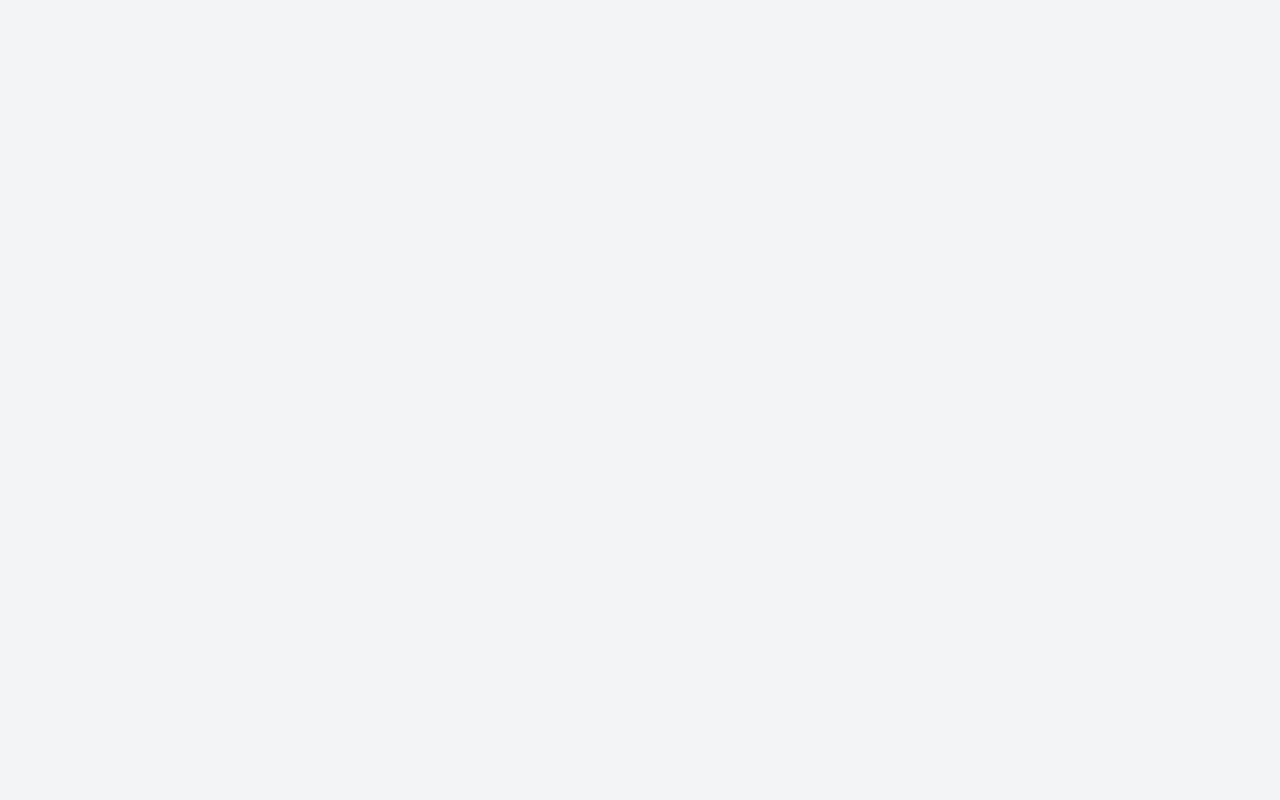
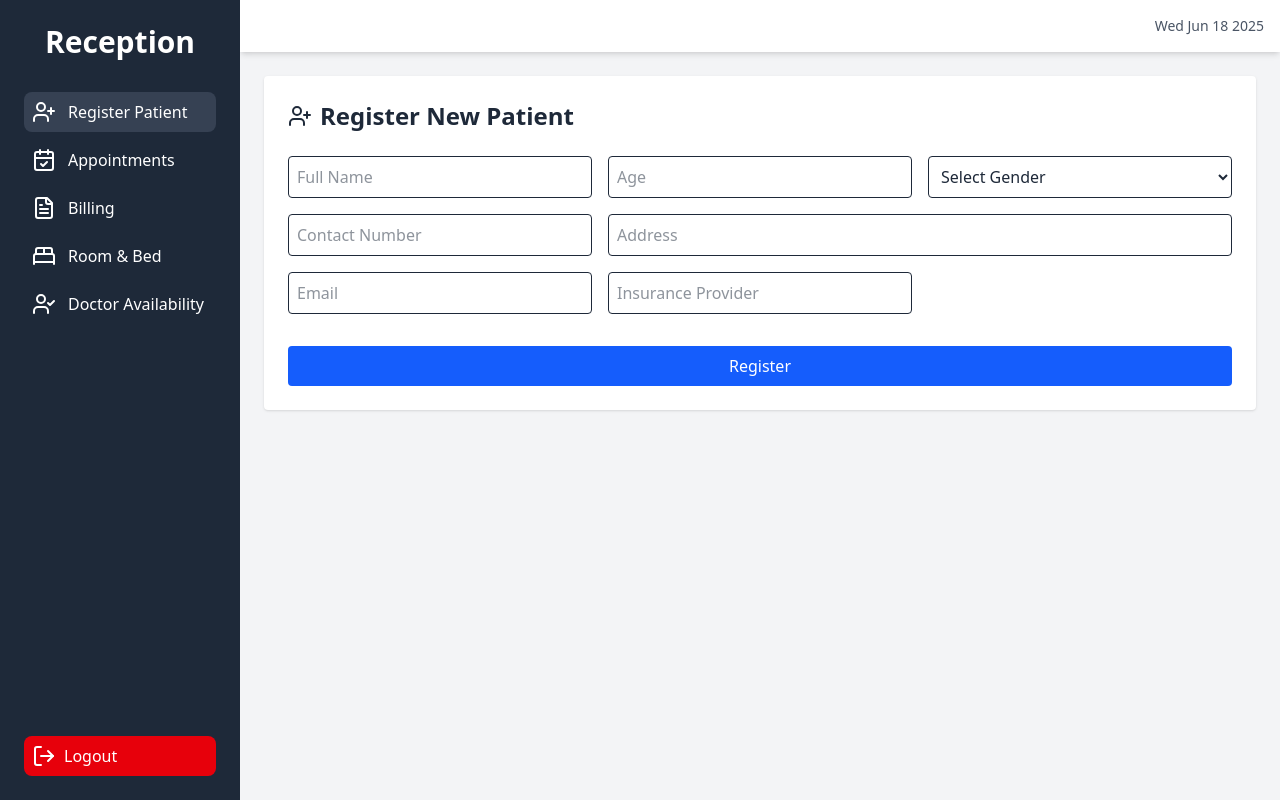
Before and after one commit to akshita123454/SHMS, a React (Vite) app in the folder frontend/: page /reception in a window 1280 px wide. Before the commit this address had no page. Built offline with nearby package versions, Linux system fonts and the light colour scheme.

Commit message:
reception_improved

```diff
--- a/frontend/src/App.jsx
+++ b/frontend/src/App.jsx
@@ -13,11 +13,7 @@ import ProfileCard from "./pages/patient/components/ProfileCard";
 import MyCalendar from "./pages/patient/components/Calendar";
 
 
-import RegisterPatient from "./pages/reception/RegisterPatient"
-import Appointments from "./pages/reception/Appointments"
-import Billing from "./pages/reception/Billing"
-import RoomAndBed from "./pages/reception/RoomAndBed"
-import DoctorAvailability from "./pages/reception/DoctorAvailability"
+import ReceptionPage from "./pages/reception/ReceptionPage";
 
 import { BrowserRouter as Router, Routes, Route } from "react-router-dom";
 // import ReceptionLayout from "./pages/reception/components/layout/ReceptionLayout";
@@ -28,6 +24,7 @@ function App() {
       <div className="min-h-screen bg-gray-100">
         <Routes>
           <Route path="/doctor" element={<DoctorPage />} />
+          <Route path="/reception" element={<ReceptionPage />} />
 
             <Route path="/" element={<PatientLayout />}>
                 <Route path="profile" element={<ProfileCard />} />
@@ -41,11 +38,7 @@ function App() {
                 <Route path="calendar" element={<MyCalendar />} />
             </Route>
 
-            <Route path="/reception/register" element={<RegisterPatient />} />
-            <Route path="/reception/appointments" element={<Appointments />} />
-            <Route path="/reception/billing" element={<Billing />} />
-            <Route path="/reception/room-bed" element={<RoomAndBed />} />
-            <Route path="/reception/doctor-availability" element={<DoctorAvailability />} />
+
         </Routes>
       </div>
     </Router>
--- a/frontend/src/pages/reception/Billing.jsx
+++ b/frontend/src/pages/reception/Billing.jsx
@@ -1,24 +1,114 @@
+// src/pages/reception/Billing.jsx
 import React, { useState } from 'react';
-import ReceptionLayout from './components/layout/ReceptionLayout';
-import { FileText } from 'lucide-react';
+import { FileText, Plus } from 'lucide-react';
 
 export default function Billing() {
-  const billingData = [
-    { patient: 'John Doe', service: 'Consultation', amount: '$50', status: 'Paid' },
-    { patient: 'Jane Smith', service: 'X-Ray', amount: '$100', status: 'Pending' },
-  ];
+  const [billingData, setBillingData] = useState([
+    { patient: 'John Doe', service: 'Consultation', amount: 50, status: 'Paid' },
+    { patient: 'Jane Smith', service: 'X-Ray', amount: 100, status: 'Pending' },
+  ]);
+
+  const [newEntry, setNewEntry] = useState({
+    patient: '',
+    service: '',
+    amount: '',
+    status: 'Paid',
+  });
+
+  const [searchTerm, setSearchTerm] = useState('');
+
+  const handleChange = (e) => {
+    const { name, value } = e.target;
+    setNewEntry((prev) => ({
+      ...prev,
+      [name]: value,
+    }));
+  };
+
+  const handleAdd = () => {
+    if (!newEntry.patient || !newEntry.service || !newEntry.amount) return;
+    const newAmount = parseFloat(newEntry.amount);
+    if (isNaN(newAmount) || newAmount <= 0) return;
+
+    setBillingData([{ ...newEntry, amount: newAmount }, ...billingData]);
+    setNewEntry({
+      patient: '',
+      service: '',
+      amount: '',
+      status: 'Paid',
+    });
+  };
+
+  const filteredData = billingData.filter((item) =>
+    item.patient.toLowerCase().includes(searchTerm.toLowerCase())
+  );
 
   return (
-    <ReceptionLayout>
-      <div className="p-6 bg-white rounded shadow-md">
+    <div className="p-6 bg-gray-50 min-h-screen">
+      <div className="max-w-5xl mx-auto bg-white p-6 rounded shadow-md">
         <h2 className="text-2xl font-semibold flex items-center gap-2 mb-6">
           <FileText className="w-6 h-6 text-black" />
           Billing & Payments
         </h2>
 
-        <div className="overflow-x-auto">
+        {/* Add Billing Entry Form */}
+        <div className="grid grid-cols-1 md:grid-cols-5 gap-4 mb-6">
+          <input
+            type="text"
+            name="patient"
+            placeholder="Patient Name"
+            value={newEntry.patient}
+            onChange={handleChange}
+            className="border rounded px-3 py-2"
+          />
+          <input
+            type="text"
+            name="service"
+            placeholder="Service"
+            value={newEntry.service}
+            onChange={handleChange}
+            className="border rounded px-3 py-2"
+          />
+          <input
+            type="number"
+            name="amount"
+            placeholder="Amount"
+            value={newEntry.amount}
+            onChange={handleChange}
+            className="border rounded px-3 py-2"
+          />
+          <select
+            name="status"
+            value={newEntry.status}
+            onChange={handleChange}
+            className="border rounded px-3 py-2"
+          >
+            <option value="Paid">Paid</option>
+            <option value="Pending">Pending</option>
+          </select>
+          <button
+            onClick={handleAdd}
+            className="bg-blue-600 text-white px-4 py-2 rounded flex items-center justify-center hover:bg-blue-700"
+          >
+            <Plus className="w-4 h-4 mr-1" /> Add
+          </button>
+        </div>
+
+        {/* Search Input */}
+        <div className="mb-4">
+          <input
+            type="text"
+            placeholder="Search by patient name..."
+            value={searchTerm}
+            onChange={(e) => setSearchTerm(e.target.value)}
+            className="border px-3 py-2 rounded w-full md:w-1/2"
+          />
+        </div>
+
+        {/* Scrollable Billing Table */}
+        <div className="overflow-y-auto max-h-96 border rounded">
           <table className="min-w-full text-left">
-            <thead className="text-gray-700 font-semibold border-b">
+            <thead className="text-gray-700 font-semibold border-b bg-gray-100">
               <tr>
                 <th className="px-4 py-2">Patient</th>
                 <th className="px-4 py-2">Service</th>
@@ -27,11 +117,11 @@ export default function Billing() {
               </tr>
             </thead>
             <tbody className="divide-y divide-gray-200">
-              {billingData.map((item, index) => (
+              {filteredData.map((item, index) => (
                 <tr key={index} className="bg-white">
                   <td className="px-4 py-3">{item.patient}</td>
                   <td className="px-4 py-3">{item.service}</td>
-                  <td className="px-4 py-3">{item.amount}</td>
+                  <td className="px-4 py-3">${item.amount}</td>
                   <td className="px-4 py-3">
                     <span
                       className={`text-sm px-3 py-1 rounded-full font-semibold ${
@@ -45,10 +135,17 @@ export default function Billing() {
                   </td>
                 </tr>
               ))}
+              {filteredData.length === 0 && (
+                <tr>
+                  <td colSpan="4" className="text-center text-gray-500 py-3">
+                    No billing records found.
+                  </td>
+                </tr>
+              )}
             </tbody>
           </table>
         </div>
       </div>
-    </ReceptionLayout>
+    </div>
   );
 }
--- /dev/null
+++ b/frontend/src/pages/reception/ReceptionPage.jsx
@@ -0,0 +1,38 @@
+import { useState } from 'react';
+import Header from './components/Header';
+import Sidebar from './components/Sidebar';
+import RegisterPatient from './RegisterPatient';
+import Appointments from './Appointments';
+import Billing from './Billing';
+import RoomAndBed from './RoomAndBed';
+import DoctorAvailability from './DoctorAvailability';
+
+
+
+function ReceptionPage() {
+  const [section, setSection] = useState('register');
+
+  const renderSection = () => {
+    switch (section) {
+      case 'appointments': return <Appointments />;
+      case 'billing': return <Billing />;
+      case 'room-bed': return <RoomAndBed />;
+      case 'doctor-availability': return <DoctorAvailability />;
+      default: return <RegisterPatient />;
+    }
+  };
+
+  return (
+    <div className="flex h-screen bg-gray-100 text-gray-800 overflow-hidden">
+      <Sidebar activeKey={section} onChange={setSection} />
+      <div className="flex-1 flex flex-col overflow-hidden">
+        <Header />
+        <main className="p-6 flex-1 overflow-auto">
+          {renderSection()}
+        </main>
+      </div>
+    </div>
+  );
+}
+
+export default ReceptionPage;
--- a/frontend/src/pages/reception/RegisterPatient.jsx
+++ b/frontend/src/pages/reception/RegisterPatient.jsx
@@ -2,7 +2,6 @@
 import React, { useState } from 'react';
 import { toast } from 'react-toastify';
 import { registerPatient } from '../../api/reception/register';
-import ReceptionLayout from './components/layout/ReceptionLayout';
 import { UserPlus } from 'lucide-react';
 
 export default function RegisterPatient() {
@@ -46,7 +45,8 @@ export default function RegisterPatient() {
   };
 
   return (
-    <ReceptionLayout>
+
+      <div className="max-w-6xl mx-auto bg-white p-6 rounded shadow">
         <h2 className="text-2xl font-semibold flex items-center gap-2 mb-6">
           <UserPlus className="w-6 h-6" />
           Register New Patient
@@ -118,16 +118,16 @@ export default function RegisterPatient() {
             placeholder="Insurance Provider"
             className="border p-2 rounded"
           />
-      </form>
 
           <button
             type="submit"
-        onClick={handleSubmit}
             disabled={submitting}
-        className="mt-6 px-6 py-2 bg-blue-600 text-white rounded hover:bg-blue-700"
+            className="mt-4 col-span-full px-6 py-2 bg-blue-600 text-white rounded hover:bg-blue-700"
           >
             {submitting ? 'Registering...' : 'Register'}
           </button>
-    </ReceptionLayout>
+        </form>
+      </div>
+
   );
 }
--- a/frontend/src/pages/reception/components/Header.jsx
+++ b/frontend/src/pages/reception/components/Header.jsx
@@ -3,9 +3,10 @@ import React from 'react';
 
 export default function Header() {
   return (
-    <header className="w-full bg-white shadow-md px-6 py-4 flex justify-between items-center">
-      <h1 className="text-xl font-semibold text-gray-800">Welcome</h1>
-      <div className="text-gray-600 text-sm">{new Date().toDateString()}</div>
+    <header className="flex justify-end items-center bg-white p-4 shadow-md">
+      <div className="flex items-center"></div>
+      <h1 className="text-xl justify font-semibold text-gray-800"></h1>
+      <div className="flex text-gray-600 text-sm">{new Date().toDateString()}</div>
     </header>
   );
 }
--- a/frontend/src/pages/reception/components/Sidebar.jsx
+++ b/frontend/src/pages/reception/components/Sidebar.jsx
@@ -1,56 +1,44 @@
-// src/components/reception/Sidebar.jsx
-import React from 'react';
-import { Link } from 'react-router-dom';
 import {
   UserPlus,
   CalendarCheck,
   FileText,
   BedDouble,
-  Stethoscope,
-  LogOut
+  UserCheck,
+  LogOut,
+  Home
 } from 'lucide-react';
 
-export default function Sidebar() {
+const items = [
+  { key: 'register', icon: <UserPlus />, label: 'Register Patient' },
+  { key: 'appointments', icon: <CalendarCheck />, label: 'Appointments' },
+  { key: 'billing', icon: <FileText />, label: 'Billing' },
+  { key: 'room-bed', icon: <BedDouble />, label: 'Room & Bed' },
+  { key: 'doctor-availability', icon: <UserCheck />, label: 'Doctor Availability' },
+];
+
+export default function Sidebar({ activeKey, onChange }) {
   return (
-    <aside className="w-60 h-screen bg-gray-800 text-white fixed flex flex-col justify-between">
-
-      <div>
-        <h1 className="text-2xl font-bold mb-8 text-center py-6">SHMS Reception</h1>
-        <nav className="flex flex-col mt-6 px-4 space-y-2">
-          <Link to="/reception/register" className="flex items-center w-full p-2 rounded-lg hover:bg-gray-700 transition">
-            <UserPlus className="w-5 h-5 mr-3" />
-            Register Patient
-          </Link>
-          <Link to="/reception/appointments" className="flex items-center w-full p-2 rounded-lg hover:bg-gray-700 transition">
-            <CalendarCheck className="w-5 h-5 mr-3" />
-            Appointments
-          </Link>
-          <Link to="/reception/billing" className="flex items-center w-full p-2 rounded-lg hover:bg-gray-700 transition">
-            <FileText className="w-5 h-5 mr-3" />
-            Billing
-          </Link>
-          <Link to="/reception/room-bed" className="flex items-center w-full p-2 rounded-lg hover:bg-gray-700 transition">
-            <BedDouble className="w-5 h-5 mr-3" />
-            Room & Bed
-          </Link>
-          <Link to="/reception/doctor-availability" className="flex items-center w-full p-2 rounded-lg hover:bg-gray-700 transition">
-            <Stethoscope className="w-5 h-5 mr-3" />
-            Doctor Availability
-          </Link>
+    <aside className="w-60 bg-gray-800 text-white flex flex-col p-6">
+      <h1 className="text-3xl font-bold text-center mb-8">Reception</h1>
+      <div className="flex-1 flex flex-col justify-between">
+        <nav className="space-y-2">
+          {items.map(item => (
+            <button
+              key={item.key}
+              onClick={() => onChange(item.key)}
+              className={`flex items-center w-full p-2 rounded-lg hover:bg-gray-700 transition ${activeKey === item.key ? 'bg-gray-700' : ''}`}
+            >
+              <span className="mr-3">{item.icon}</span>{item.label}
+            </button>
+          ))}
         </nav>
-      </div>
-
-      {/* Sticky Logout Button */}
-      <div className="px-4 mb-4">
         <button
-          title="Logging out..."
-          className="flex  bg-red-600 items-center w-full p-2 rounded-lg hover:bg-gray-700 transition mt-6"
+          onClick={() => console.log('Logout')}
+          className="flex items-center bg-red-600 w-full p-2 rounded-lg hover:bg-red-700 transition mt-6"
         >
-          <LogOut className="w-5 h-5 mr-2" />
-          Logout
+          <span className="mr-2"><LogOut /></span>Logout
         </button>
       </div>
-
     </aside>
   );
 }
```
Also changed, not shown: frontend/src/pages/reception/Appointments.jsx (+9 -6 lines), frontend/src/pages/reception/DoctorAvailability.jsx (+3 -5 lines), frontend/src/pages/reception/RoomAndBed.jsx (+21 -16 lines), frontend/src/pages/reception/components/layout/ReceptionLayout.jsx (deleted, +0 -16 lines). Lines whose indentation alone changed are shown as unchanged.
